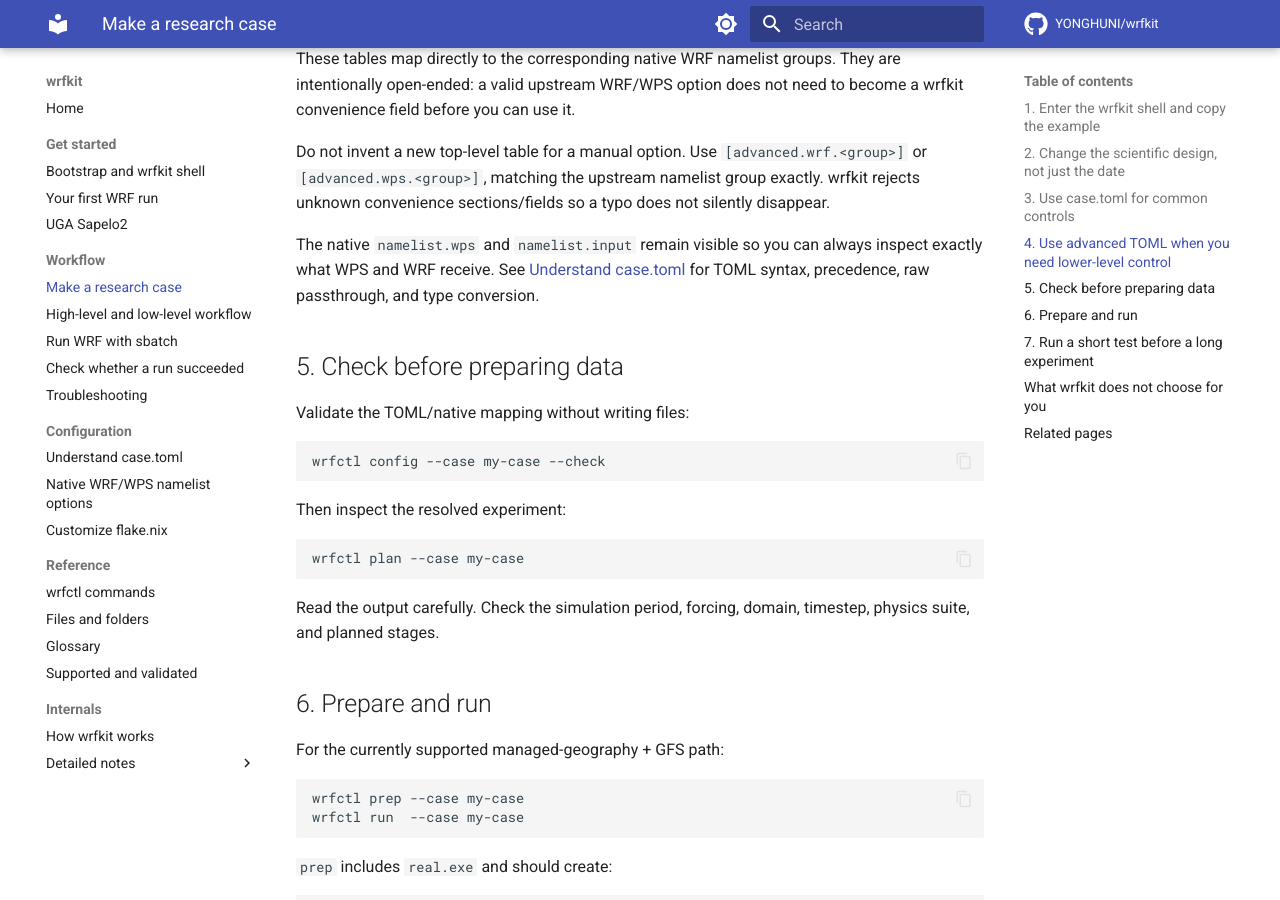
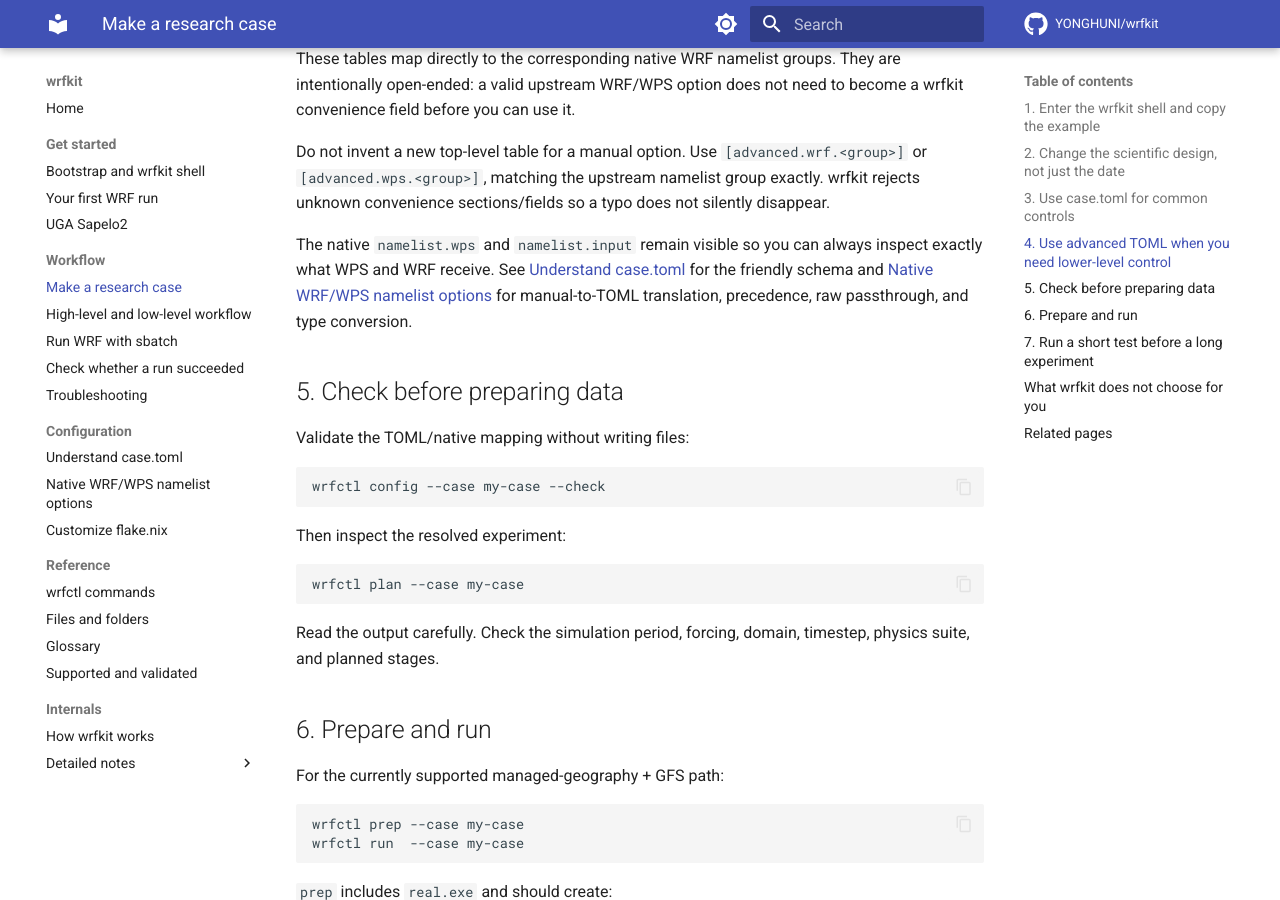
Before and after one commit to YONGHUNI/wrfkit, an MkDocs documentation site: the page built from docs/how-to/research-case.md, in a window 1280 px wide and 900 px high, scrolled down 2402 px. Built offline with MkDocs 1.6.1 and Material for MkDocs 9.7.7, drawn with Linux system fonts in a browser that asks for light colours; comment, search, counter and statistics services are not loaded.

Commit message:
Link research guide to native namelist reference

```diff
--- a/docs/how-to/research-case.md
+++ b/docs/how-to/research-case.md
@@ -119,8 +119,9 @@ typo does not silently disappear.
 
 The native `namelist.wps` and `namelist.input` remain visible so you can
 always inspect exactly what WPS and WRF receive. See
-[Understand case.toml](../reference/case-toml.md) for TOML syntax, precedence,
-raw passthrough, and type conversion.
+[Understand case.toml](../reference/case-toml.md) for the friendly schema and
+[Native WRF/WPS namelist options](../reference/native-namelists.md) for
+manual-to-TOML translation, precedence, raw passthrough, and type conversion.
 
 ## 5. Check before preparing data
 
```
